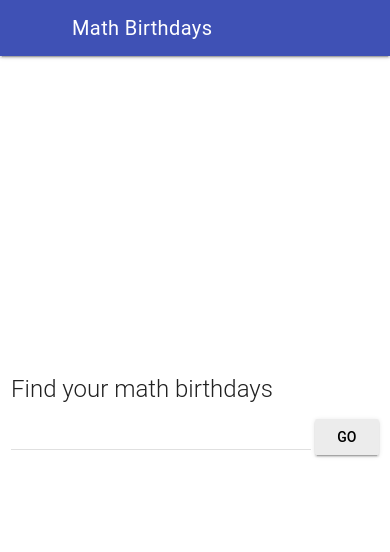
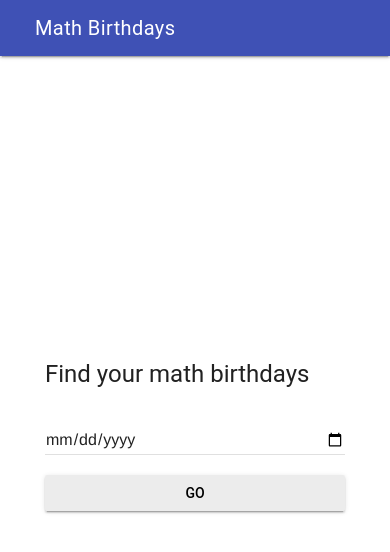
Before and after one commit to AlanKelvin92/math-birthdays, a plain HTML site: page index.html in a window 390 px wide. Drawn offline with nearby package versions, Linux system fonts and the light colour scheme.

Commit message:
Mobile adjusments

```diff
--- a/index.html
+++ b/index.html
@@ -14,6 +14,9 @@
         .mdl-layout__header{
             position: absolute;
         }
+        .mdl-layout__header-row{
+            padding: 0 16px 0 35px;
+        }
         .page-content{
             display: flex;
             align-items: center;
@@ -21,6 +24,21 @@
             position: fixed;
             height: 100%;
             width: 100%;
+        }
+        .math-bday-form{
+            display: flex;
+            flex-direction: column;
+        }
+        #birthday-mobile{
+            display: none;
+        }
+        @media only screen and (max-width: 768px) {
+            #birthday{
+                display: none;
+            }
+            #birthday-mobile{
+                display: block;
+            }
         }
     </style>
     <div class="mdl-layout mdl-js-layout mdl-layout--fixed-header">
@@ -31,10 +49,11 @@
         </header>
         <main class="mdl-layout__content">
             <div class="page-content">
-                <div class="">
-                    <h2 class="mdl-card__title-text">Find your math birthdays</h2>
+                <div class="math-bday-form">
+                    <h4>Find your math birthdays</h4>
                     <div class="mdl-textfield mdl-js-textfield">
                         <input class="mdl-textfield__input" type="text" id="birthday" data-toggle="datepicker">
+                        <input class="mdl-textfield__input" type="date" id="birthday-mobile">
                     </div>
                     <button id="go-btn" class="mdl-button mdl-js-button mdl-button--raised" type="button">Go</button>
                     <div id="error-toast" class="mdl-js-snackbar mdl-snackbar">
@@ -43,27 +62,23 @@
                     </div>
                 </div>
             </div>
-        </main>
-    </div>
             <dialog class="mdl-dialog">
                 <h4 class="mdl-dialog__title">...And the result is</h4>
                 <div class="mdl-dialog__content">
-            <p id="math-birthday-answer">
-
-            </p>
+                    <p id="math-birthday-answer"></p>
                 </div>
                 <div class="mdl-dialog__actions">
                     <button type="button" class="mdl-button close">Gotcha!</button>
                 </div>
             </dialog>
+        </main>
+    </div>
     <script src="https://code.jquery.com/jquery-3.2.1.slim.min.js" integrity="sha256-k2WSCIexGzOj3Euiig+TlR8gA0EmPjuc79OEeY5L45g=" crossorigin="anonymous"></script>
     <script defer src="https://code.getmdl.io/1.3.0/material.min.js"></script>
     <script src="https://cdnjs.cloudflare.com/ajax/libs/moment.js/2.20.1/moment.min.js"></script>
     <script src="vendors/datepicker.min.js"></script>
     <script>
         (function() {
-            $('[data-toggle="datepicker"]').datepicker(); //Datepicker initializer
-
             const findNextMathBirthday = (birthday) =>{
                 const today = moment();
                 let mathBday = birthday;
@@ -79,14 +94,24 @@
 
             const bindEvents = () => {
                 const birthdayInput = document.querySelector('#birthday');
+                const birthdayMobileInput = document.querySelector('#birthday-mobile');
                 const goBtn = document.querySelector('#go-btn');
                 const toast = document.querySelector('#error-toast');
                 const mathBirthdayAnswer = document.querySelector('#math-birthday-answer');
                 const dialog = document.querySelector('dialog');
 
+                $('[data-toggle="datepicker"]').datepicker({
+                    format: "yyyy-mm-dd",
+                    endDate: "today"
+                }); //Datepicker initializer
+
+                birthdayMobileInput.max = moment().format("YYYY-MM-DD")
+
                 const proccessBirthday = (e) => {
                     if((e.type === 'keyup' && e.keyCode === 13) || e.type === 'click'){
-                        const birthdayDate = moment(birthdayInput.value, "MM-DD-YYYY");
+                        const isMobile = /iPhone|iPad|iPod|Android/i.test(navigator.userAgent);
+                        let birthdayDate = isMobile ? birthdayMobileInput.value : birthdayInput.value;
+                        birthdayDate = moment(birthdayDate, "YYYY-MM-DD");
                         if(birthdayDate.isValid()){
                             const {yearsOld, mathBday} = findNextMathBirthday(birthdayDate)
                             mathBirthdayAnswer.innerText = `Your next math birthday is your ${yearsOld}-year-old birthday on ${mathBday}`;
@@ -100,7 +125,8 @@
                 };
 
                 goBtn.addEventListener('click', proccessBirthday);
-                birthdayInput.addEventListener('keyup', proccessBirthday)
+                birthdayInput.addEventListener('keyup', proccessBirthday);
+                birthdayMobileInput.addEventListener('keyup', proccessBirthday);
                 dialog.querySelector('.close').addEventListener('click', () => {
                     dialog.close();
                 });
```
Lines whose indentation alone changed are shown as unchanged.
